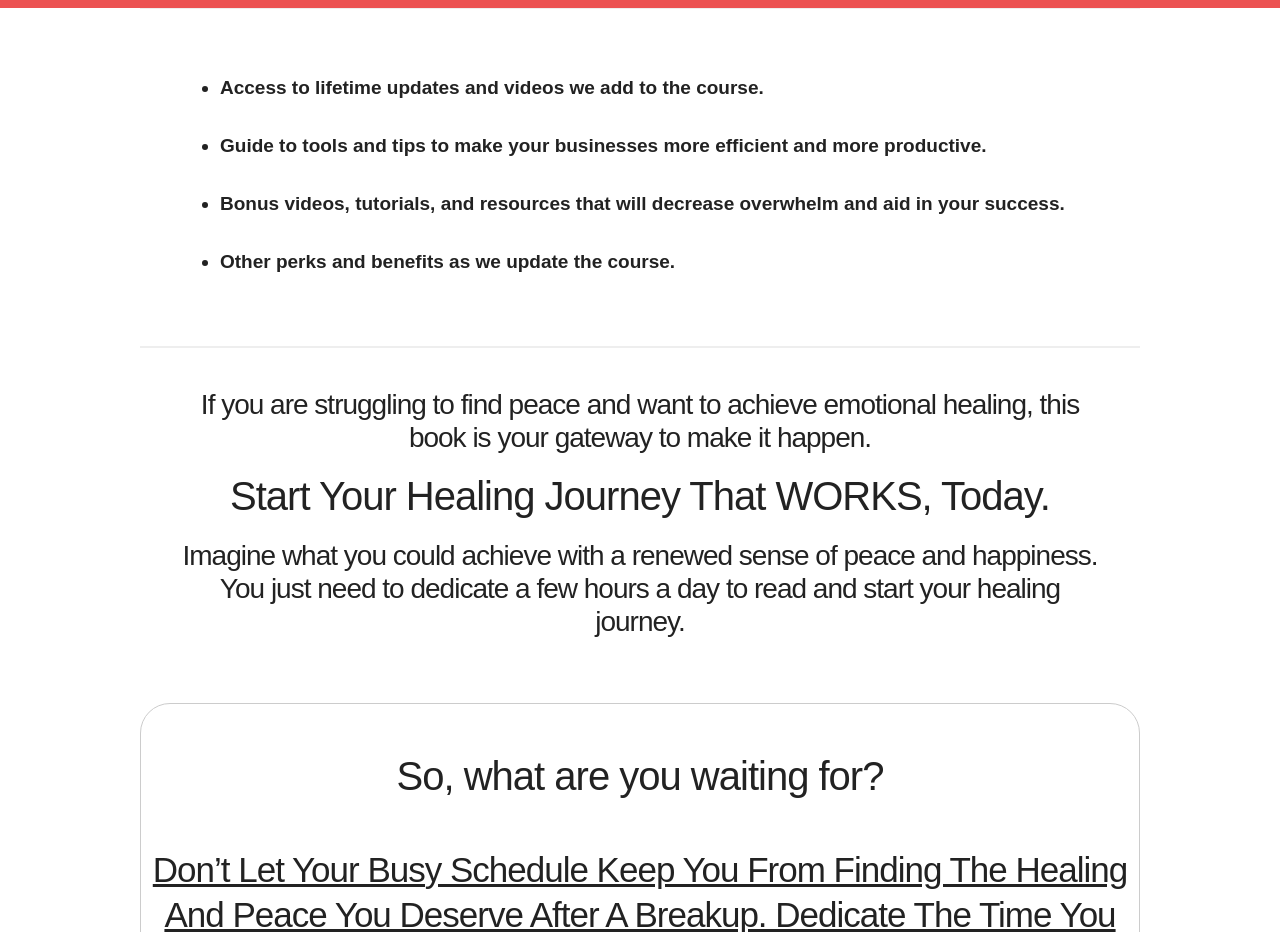
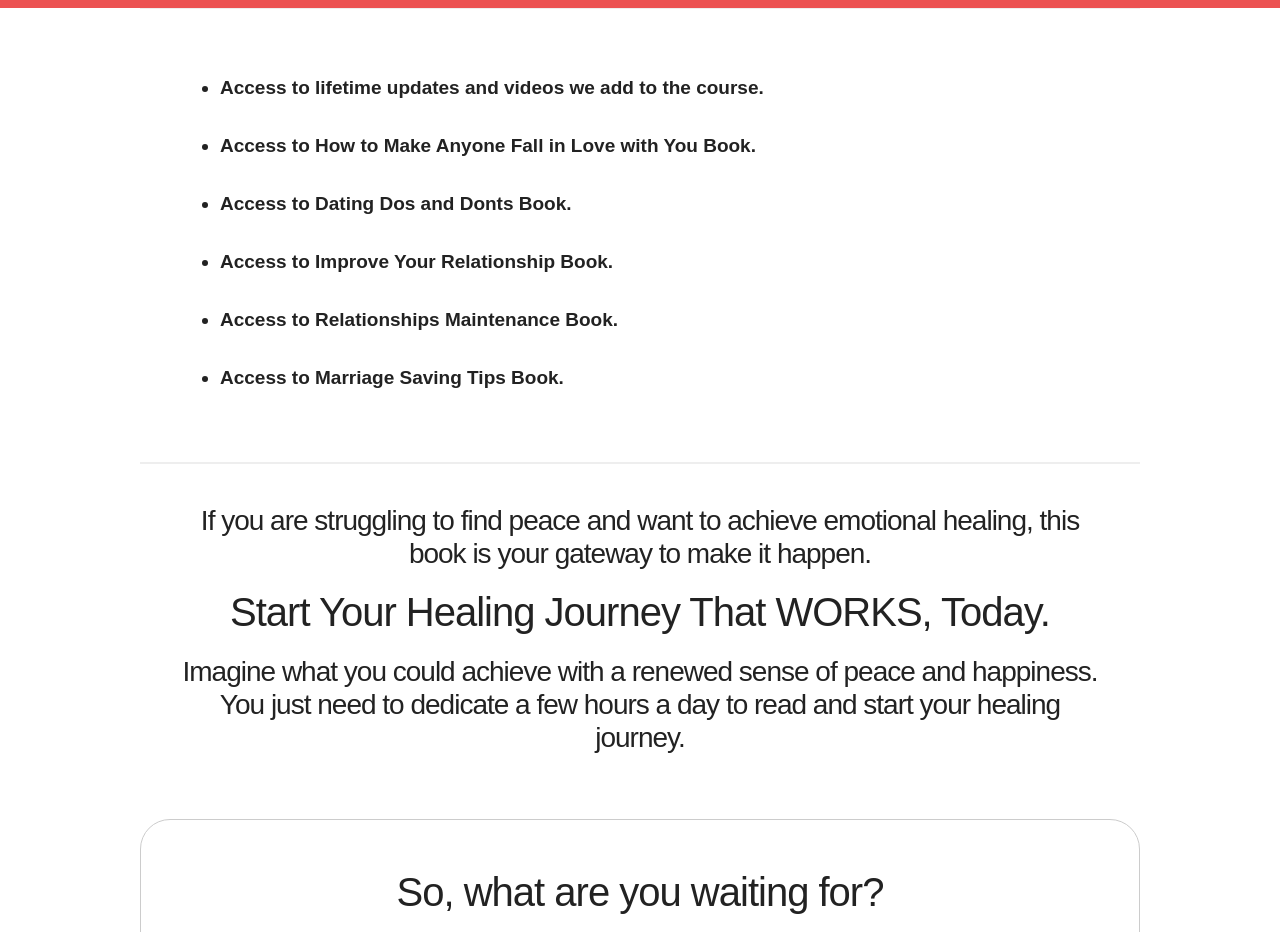
Before and after one commit to Layone2023/loveafterbreakup, a plain HTML site: page index.html in a window 1280 px wide. Shown: the part 6020-6952 px from the top of the page. Drawn offline with nearby package versions, Linux system fonts and the light colour scheme; a web font is replaced by a local one.

Commit message:
Update index.html

```diff
--- a/index.html
+++ b/index.html
@@ -237,9 +237,11 @@ Have you spent months trying to find peace and happiness after your breakup, onl
       <div class="one-column">
         <p style="color:#06F;"><strong></strong></p><ul><strong>
           <li>Access to lifetime updates and videos we add to  the course.</li>
-          <li>Guide to tools and tips to make your businesses more efficient and more productive.</li>
-          <li>Bonus videos, tutorials, and resources that will decrease overwhelm and aid in your success.</li>
-          <li>Other perks and benefits as we update the course.</li>
+          <li>Access to How to Make Anyone Fall in Love with You Book.</li>
+          <li>Access to Dating Dos and Donts Book.</li>
+          <li>Access to Improve Your Relationship Book.</li>
+          <li>Access to Relationships Maintenance Book.</li>
+          <li>Access to Marriage Saving Tips Book.</li>
           </strong></ul><strong>
         </strong><p></p>
 </div>
```
